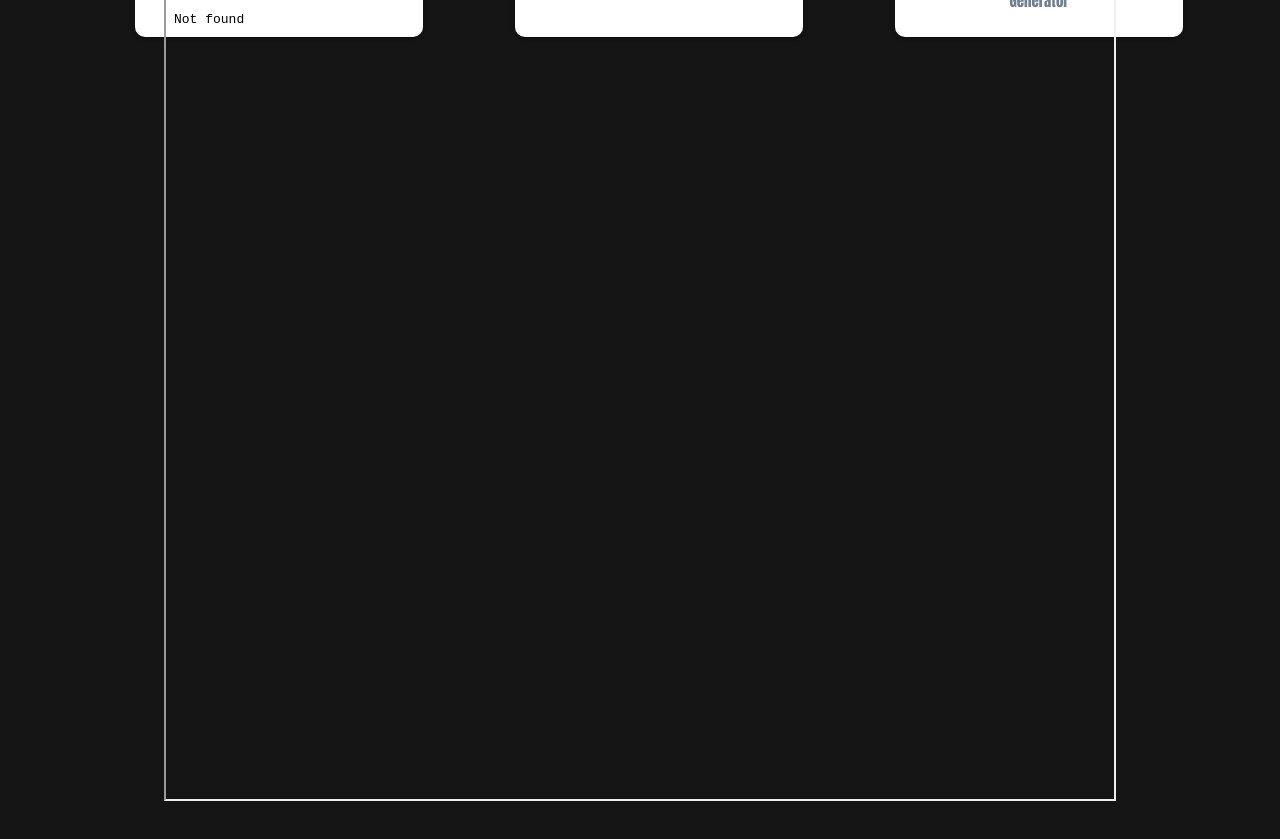
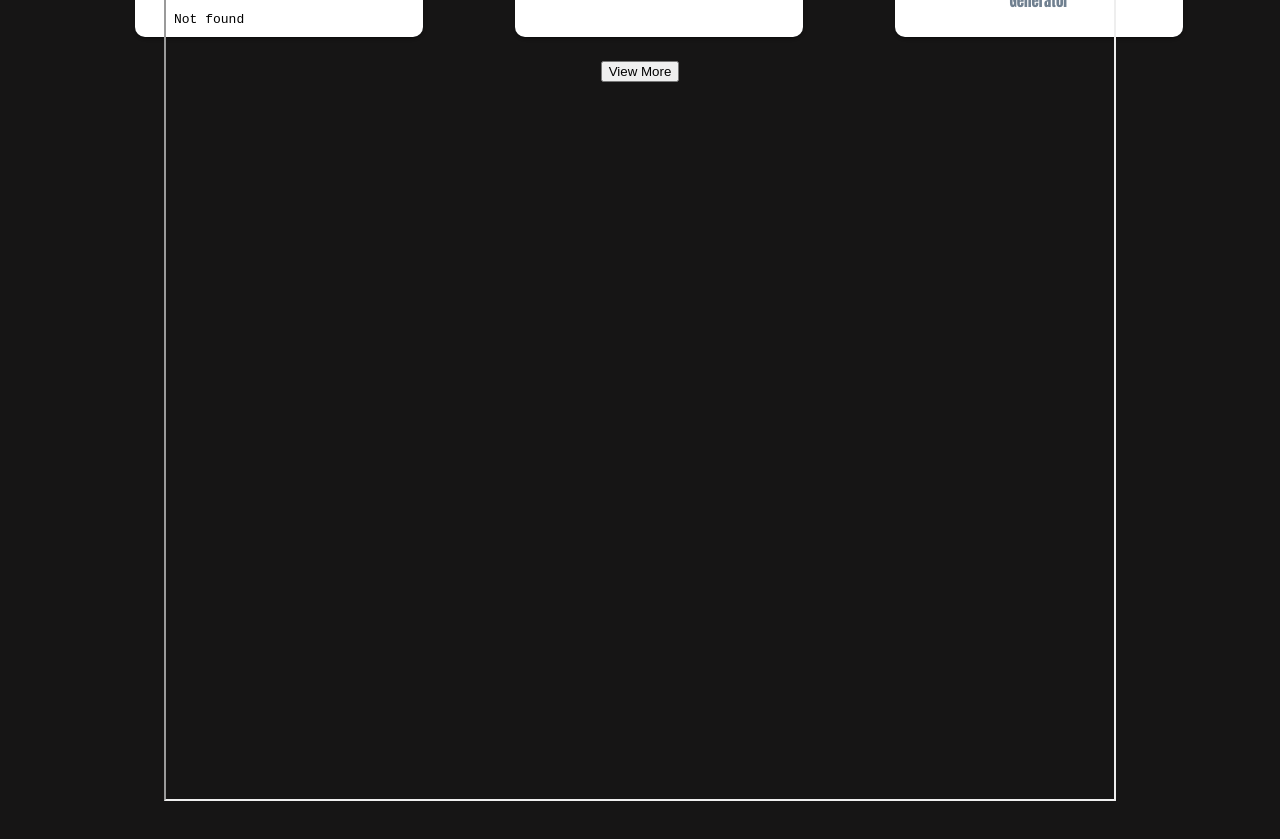
Before and after one commit to LeakyMon/LeakyMon.github.io, a plain HTML site: page index.html in a window 1280 px wide. Shown: the part 1935-2774 px from the top of the page. Drawn offline with Linux system fonts and the light colour scheme.

Commit message:
Button for more projects

```diff
--- a/index.html
+++ b/index.html
@@ -188,7 +188,9 @@
             </article>
         </a>
     </div>
-
+    <div>
+        <button href="https://github.com/LeakyMon">View More</button>
+    </div>
     </section>
 
  <!-- ----- RESUME ----- -->
```
